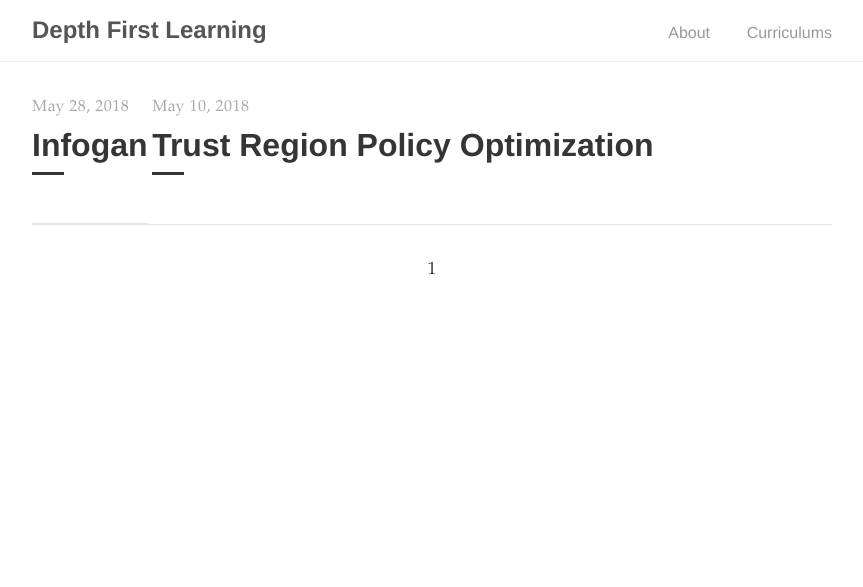
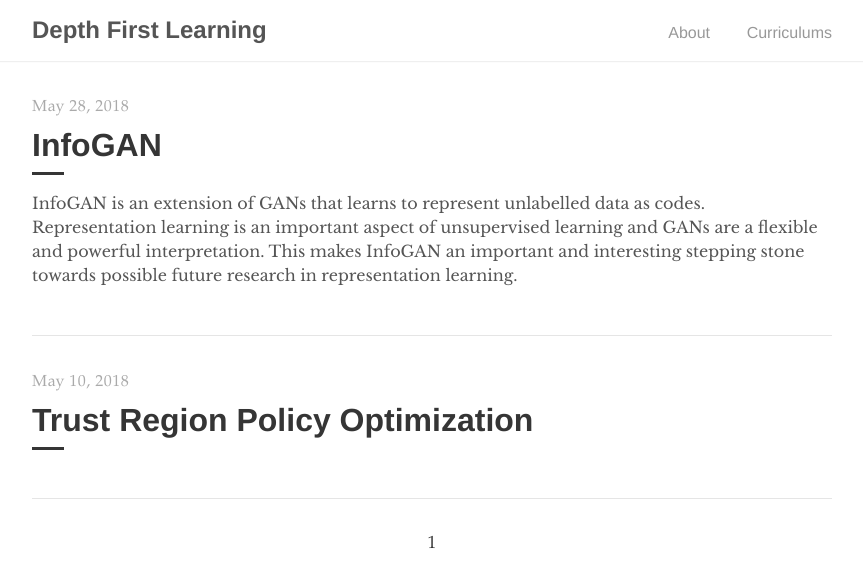
Before and after one commit to depthfirstlearning/depthfirstlearning.com, a Jekyll site: the page built from index.html, in a window 1280 px wide. Shown: the top 587 px of the page, without its empty margins (208-1071 px from the left). Built offline with Jekyll 4.4.1, drawn with Linux system fonts in a browser that asks for light colours; the list of posts is cut into pages by our own code.

Commit message:
InfoGan add blurb.

```diff
--- a/_posts/2018-05-28-InfoGAN.markdown
+++ b/_posts/2018-05-28-InfoGAN.markdown
@@ -1,3 +1,16 @@
+---
+layout: post
+title:  "InfoGAN"
+date:   2018-05-28 10:00:00 -0400
+categories: generative-adversarial-networs representation-learning
+author: avital
+blurb: "InfoGAN is an extension of GANs that learns to represent unlabelled
+        data as codes. Representation learning is an important aspect of
+        unsupervised learning and GANs are a flexible and powerful interpretation.
+        This makes InfoGAN an important and interesting stepping stone towards
+        possible future research in representation learning."
+---
+
 # InfoGAN
 
 The full paper is here: [https://arxiv.org/abs/1606.03657](https://arxiv.org/abs/1606.03657), originally from NIPS 2016.
```
Also changed, not shown: 1 other file.
